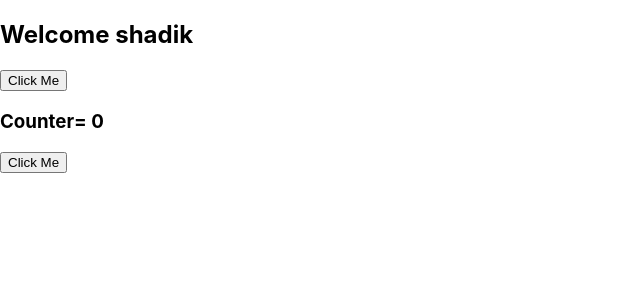
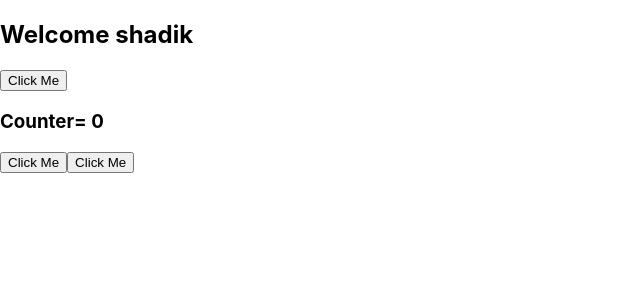
Before and after one commit to pshadikbasha/react_tutorial, a React (Create React App) app: page / in a window 1280 px wide. Shown: the top 300 px of the page, without its empty margins (0-640 px from the left). Built offline with nearby package versions, Linux system fonts and the light colour scheme.

Commit message:
Event binding

```diff
--- a/src/components/Greet.jsx
+++ b/src/components/Greet.jsx
@@ -25,6 +25,9 @@ class Greet extends React.Component {
       counter: prevCount.counter + 1,
     }));
   };
+  handleClick = () => {
+    console.log("htllo whadik");
+  };
   render() {
     return (
       <div>
@@ -32,6 +35,7 @@ class Greet extends React.Component {
         <button onClick={this.handleChange}>Click Me</button>
         <h3>Counter= {this.state.counter}</h3>
         <button onClick={this.handleCounter}>Click Me</button>
+        <button onClick={this.handleClick}>Click Me</button>
       </div>
     );
   }
```
